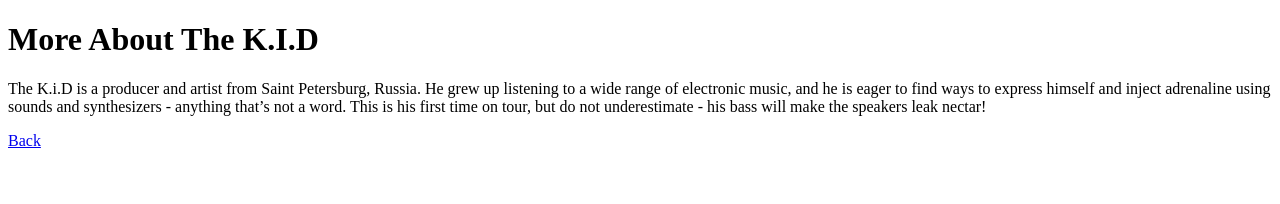
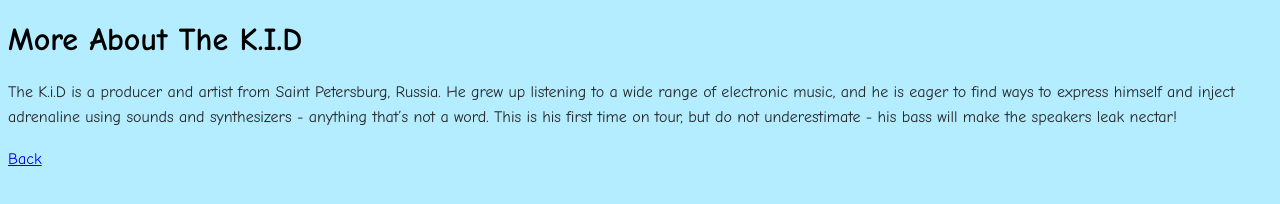
Before and after one commit to TPelevin/intro-to-programming-web, a plain HTML site: page web-day-1-about.html in a window 1280 px wide. Drawn offline with Linux system fonts and the light colour scheme.

Commit message:
css added on all html files

```diff
--- /dev/null
+++ b/styles1.css
@@ -0,0 +1,14 @@
+body {
+  background-color: #b4edff;
+  font-family: "Comic Sans MS", "Comic Sans", cursive;
+  color: #252525;
+}
+
+h1, h2, h3 {
+  color: #000000;
+}
+
+p {
+  font-size: 1.1;
+  line-height: 1.6;
+}
--- a/web-day-1-about.html
+++ b/web-day-1-about.html
@@ -5,6 +5,7 @@
     <meta name="viewport" content="width=device-width, initial-scale=1.0">
     <title>More About The K.I.D</title>
 </head>
+    <link rel="stylesheet" href="styles1.css">
 <body>
 
     <h1>More About The K.I.D</h1>
```
Also changed, not shown: web_day-1.html (+2 -1 lines).
